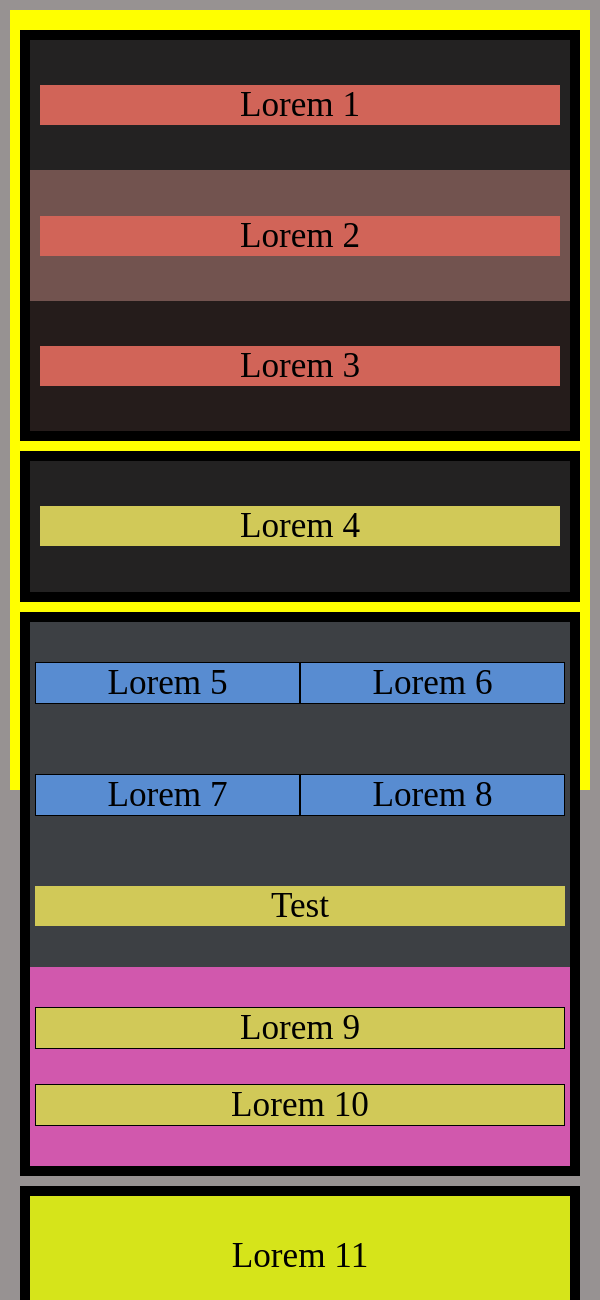
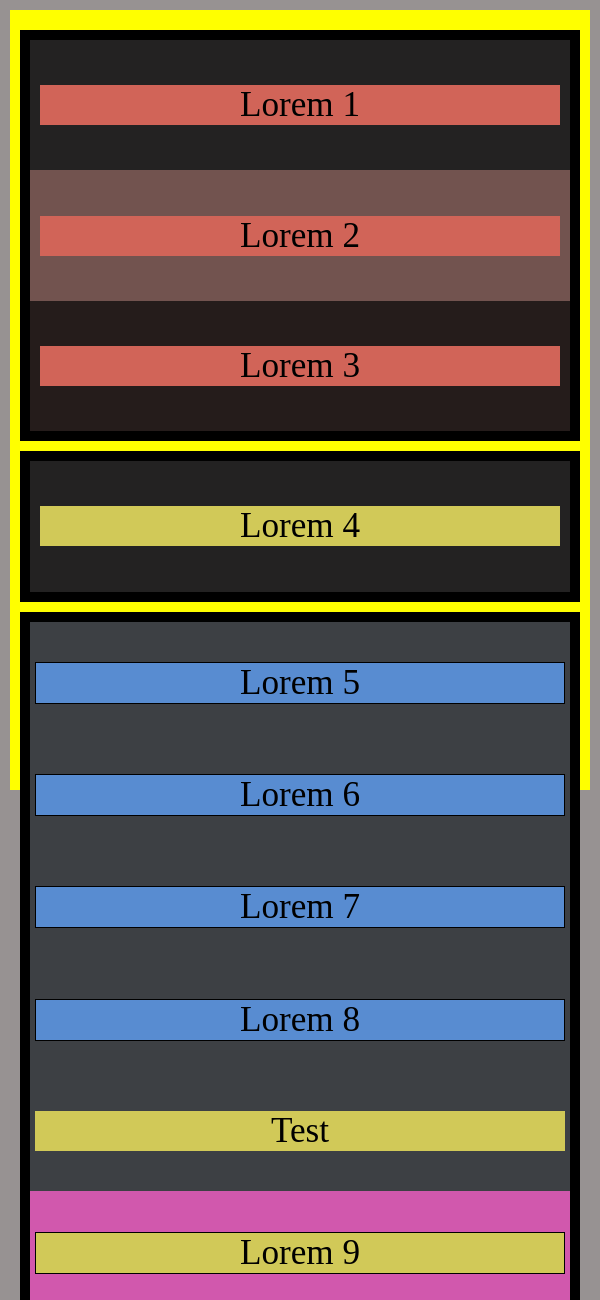
Before and after one commit to Ricard1974/tema_01--html-css-, a plain HTML site: page nivell_1/index.html in a window 600 px wide. Shown: the top 1300 px of the page. Drawn offline with Linux system fonts and the light colour scheme.

Commit message:
media query per tablet arreglat

```diff
--- a/nivell_1/basic.css
+++ b/nivell_1/basic.css
@@ -71,15 +71,8 @@ body {
   .container {
     flex-wrap: wrap;
   }
-  .c4{
-    flex-wrap:wrap;
-  }
-  .c6{
-    flex-wrap:wrap;
-  }
-  .c7{
-    flex-wrap:wrap;
-  }
+
+
   .c1{
     flex-wrap:wrap;
     flex: 100%;
@@ -92,6 +85,19 @@ body {
     flex-wrap:wrap;
     flex: 100%;
   }
+  .c4{
+    flex-wrap:wrap;
+  }
+  .c5{
+    flex-wrap:wrap;
+  }
+
+  .c6{
+    flex-wrap:wrap;
+  }
+  .c7{
+    flex-wrap:wrap;
+  }
 }
 
 /* Media Query for low resolution  Tablets, Ipads */
@@ -102,13 +108,12 @@ body {
 
   .container2 {
     flex-wrap: wrap;
+    flex: 100%;
   }
   .container {
     flex-wrap: wrap;
   }
-  .c4{
-    flex-wrap:wrap;
-  }
+
   .c1{
     flex-wrap:wrap;
     flex: 100%;
@@ -121,6 +126,20 @@ body {
     flex-wrap:wrap;
     flex: 100%;
   }
+  .c4{
+    flex-wrap:wrap;
+    flex: 100%;
+  }
+  .c5{
+    flex-wrap:wrap;
+    flex: 100%;
+  }
+  .c6{
+    flex-wrap:wrap;
+  }
+  .c7{
+    flex-wrap:wrap;
+  }
 }
 
 /* Media Query for Laptops and Desktops */
```
